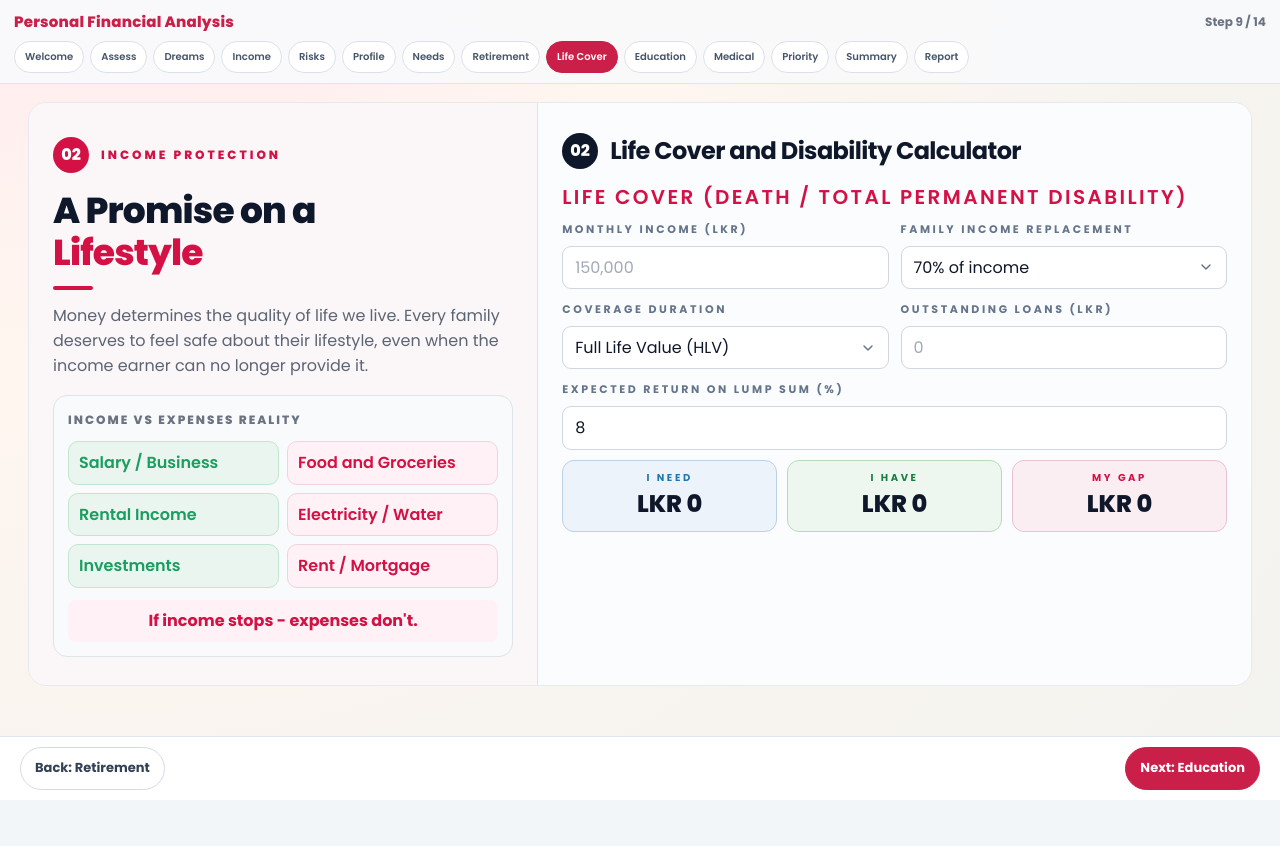
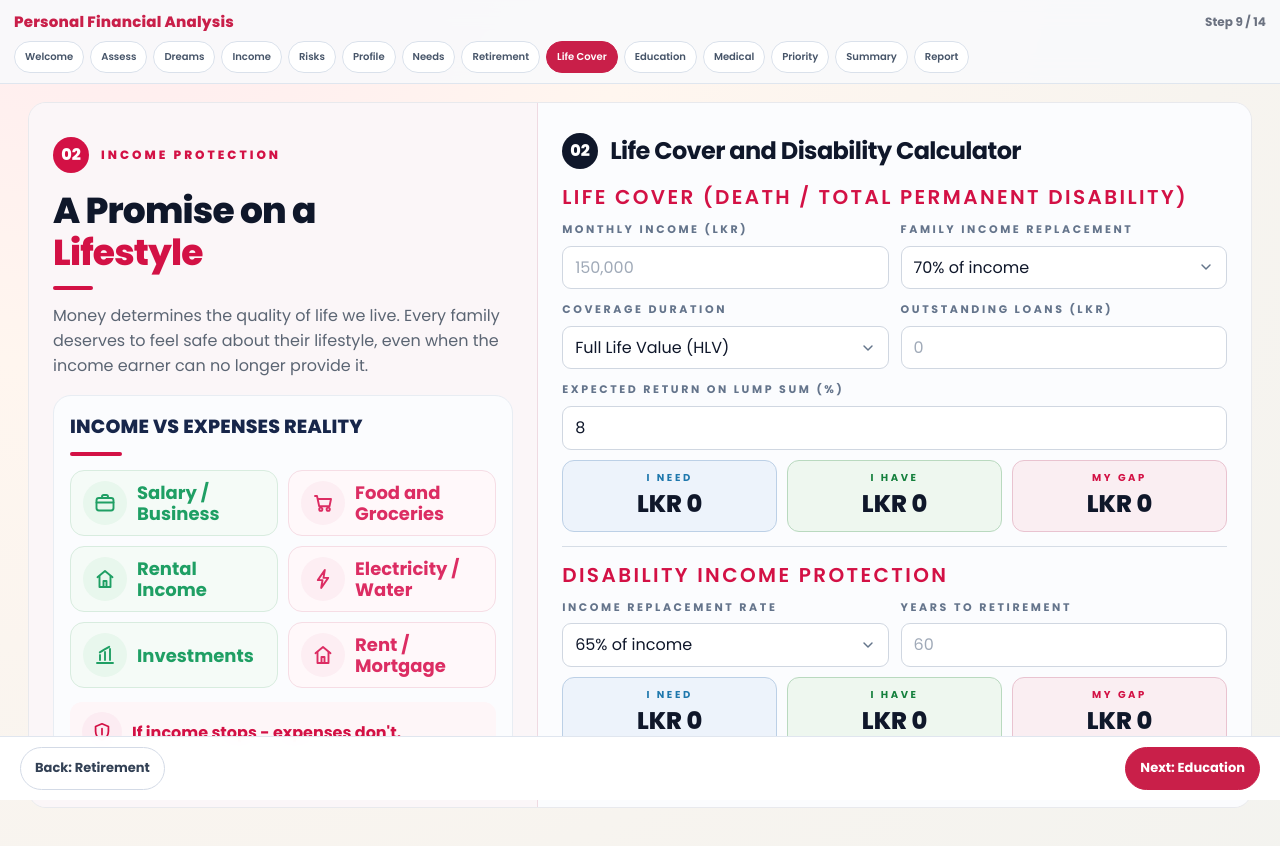
Before and after one commit to anujalamahewa/personal-finance-analysis-app, a Next.js app: page /life-cover in a window 1280 px wide. Shown: the top 846 px of the page. Before the commit the page ends 800 px from the top, so only its background shows below. Built offline with nearby package versions, Linux system fonts and the light colour scheme.

Commit message:
updated styling

```diff
--- a/src/app/(finance)/life-cover/page.module.css
+++ b/src/app/(finance)/life-cover/page.module.css
@@ -73,53 +73,146 @@
 
 .realityCard {
   margin-top: 16px;
-  border: 1px solid #dde4ea;
-  border-radius: 14px;
-  background: #f8fafc;
-  padding: 14px;
+  border: 1px solid #e8edf3;
+  border-radius: 18px;
+  background: #fbfcfe;
+  padding: 16px;
+}
+
+.realityHeader {
+  display: block;
+  align-items: center;
 }
 
 .realityTitle {
-  font-size: 12px;
-  letter-spacing: 2px;
+  font-size: 19px;
+  letter-spacing: 0.2px;
   text-transform: uppercase;
   font-weight: 800;
-  color: #6b7280;
+  color: #17264a;
+}
+
+.realityHeaderUnderline {
+  width: 52px;
+  height: 4px;
+  border-radius: 999px;
+  background: #d31145;
+  margin-top: 10px;
 }
 
 .realityGrid {
-  margin-top: 12px;
+  margin-top: 14px;
   display: grid;
   grid-template-columns: repeat(2, minmax(0, 1fr));
-  gap: 8px;
+  gap: 10px;
 }
 
 .realityItem {
-  border-radius: 10px;
+  border-radius: 14px;
   border: 1px solid;
-  padding: 8px 10px;
-  font-weight: 600;
+  padding: 10px 12px;
+  display: grid;
+  grid-template-columns: auto 1fr;
+  gap: 10px;
+  align-items: center;
+}
+
+.realityItemIconWrap {
+  width: 44px;
+  height: 44px;
+  border-radius: 50%;
+  display: grid;
+  place-items: center;
+}
+
+.realityItemIcon {
+  width: 24px;
+  height: 24px;
+}
+
+.realityItemIcon svg {
+  width: 24px;
+  height: 24px;
+  fill: none;
+  stroke: currentColor;
+  stroke-width: 1.9;
+  stroke-linecap: round;
+  stroke-linejoin: round;
+}
+
+.realityItemTitle {
+  margin: 0;
+  font-size: 18px;
+  line-height: 1.2;
+  font-weight: 700;
 }
 
 .realityIncome {
-  background: #eaf5ef;
-  border-color: #c2e6cf;
-  color: #1b9d5f;
+  background: #f5fbf7;
+  border-color: #d8ecdf;
+}
+
+.realityIncome .realityItemIconWrap {
+  background: #e8f7ed;
+}
+
+.realityIncome .realityItemIcon,
+.realityIncome .realityItemTitle {
+  color: #1f9f64;
 }
 
 .realityExpense {
-  background: #fff1f5;
-  border-color: #f4d2dd;
+  background: #fff8fa;
+  border-color: #f6dde5;
+}
+
+.realityExpense .realityItemIconWrap {
+  background: #fdeef3;
+}
+
+.realityExpense .realityItemIcon,
+.realityExpense .realityItemTitle {
+  color: #dc2d63;
+}
+
+.realityFooter {
+  margin-top: 14px;
+  border-radius: 12px;
+  background: #fef6f8;
+  padding: 10px 12px;
+  display: grid;
+  grid-template-columns: auto 1fr;
+  gap: 10px;
+  align-items: center;
+}
+
+.realityFooterIconWrap {
+  width: 40px;
+  height: 40px;
+  border-radius: 50%;
+  background: #fcecf2;
+  display: grid;
+  place-items: center;
+}
+
+.realityFooterIcon {
+  width: 22px;
+  height: 22px;
   color: #d31145;
 }
 
-.realityFooter {
-  margin-top: 12px;
-  border-radius: 8px;
-  background: #fff1f5;
+.realityFooterIcon svg {
+  width: 22px;
+  height: 22px;
+  fill: none;
+  stroke: currentColor;
+  stroke-width: 1.9;
+  stroke-linecap: round;
+  stroke-linejoin: round;
+}
+
+.realityFooterTitle {
   color: #d31145;
-  text-align: center;
-  padding: 8px 10px;
   font-weight: 700;
 }
 
@@ -321,6 +414,10 @@
     border-bottom: 1px solid #efdae2;
   }
 
+  .realityHeader {
+    align-items: start;
+  }
+
   .formGrid,
   .summaryCards,
   .realityGrid {
@@ -355,4 +452,12 @@
   .summaryValue {
     font-size: 22px;
   }
+
+  .realityTitle {
+    font-size: 16px;
+  }
+
+  .realityItemTitle {
+    font-size: 16px;
+  }
 }
--- a/src/app/(finance)/life-cover/page.tsx
+++ b/src/app/(finance)/life-cover/page.tsx
@@ -35,10 +35,121 @@ const disabilityRatioOptions = [
   { label: '75% of income', value: 0.75 },
 ] as const;
 
+type RealityTone = 'income' | 'expense';
+type RealityIcon = 'briefcase' | 'cart' | 'home' | 'bolt' | 'chart' | 'house';
+
+const realityItems: Array<{
+  title: string;
+  tone: RealityTone;
+  icon: RealityIcon;
+}> = [
+  {
+    title: 'Salary / Business',
+    tone: 'income',
+    icon: 'briefcase',
+  },
+  {
+    title: 'Food and Groceries',
+    tone: 'expense',
+    icon: 'cart',
+  },
+  {
+    title: 'Rental Income',
+    tone: 'income',
+    icon: 'home',
+  },
+  {
+    title: 'Electricity / Water',
+    tone: 'expense',
+    icon: 'bolt',
+  },
+  {
+    title: 'Investments',
+    tone: 'income',
+    icon: 'chart',
+  },
+  {
+    title: 'Rent / Mortgage',
+    tone: 'expense',
+    icon: 'house',
+  },
+];
+
+function RealitySvgIcon({ icon }: { icon: RealityIcon }) {
+  if (icon === 'briefcase') {
+    return (
+      <svg viewBox="0 0 24 24" aria-hidden="true">
+        <path d="M9 7V5.8C9 4.8 9.8 4 10.8 4h2.4C14.2 4 15 4.8 15 5.8V7" />
+        <rect x="3.5" y="7" width="17" height="12.5" rx="2.4" />
+        <path d="M3.5 11.5H20.5" />
+      </svg>
+    );
+  }
+
+  if (icon === 'cart') {
+    return (
+      <svg viewBox="0 0 24 24" aria-hidden="true">
+        <path d="M4 5H6L8.2 15.2H18.5L20 8H7" />
+        <circle cx="9.8" cy="18.2" r="1.6" />
+        <circle cx="17.2" cy="18.2" r="1.6" />
+      </svg>
+    );
+  }
+
+  if (icon === 'home') {
+    return (
+      <svg viewBox="0 0 24 24" aria-hidden="true">
+        <path d="M4.5 10.2L12 4L19.5 10.2" />
+        <path d="M6.5 9.4V20H17.5V9.4" />
+        <path d="M10.5 20V14H13.5V20" />
+      </svg>
+    );
+  }
+
+  if (icon === 'bolt') {
+    return (
+      <svg viewBox="0 0 24 24" aria-hidden="true">
+        <path d="M13.8 3L6.8 13.1H11.5L10.2 21L17.2 10.9H12.5L13.8 3Z" />
+      </svg>
+    );
+  }
+
+  if (icon === 'chart') {
+    return (
+      <svg viewBox="0 0 24 24" aria-hidden="true">
+        <path d="M4 20H20" />
+        <path d="M7 17V12" />
+        <path d="M12 17V9" />
+        <path d="M17 17V6" />
+        <path d="M6.8 9.4L11.6 6.4L16.2 3.8" />
+      </svg>
+    );
+  }
+
+  return (
+    <svg viewBox="0 0 24 24" aria-hidden="true">
+      <path d="M4.5 10.2L12 4L19.5 10.2" />
+      <path d="M6.5 9.4V20H17.5V9.4" />
+      <path d="M10.5 20V14H13.5V20" />
+    </svg>
+  );
+}
+
+function RealityFooterIcon() {
+  return (
+    <svg viewBox="0 0 24 24" aria-hidden="true">
+      <path d="M12 3L19 6V11.2C19 15.4 16.3 19.2 12 21C7.7 19.2 5 15.4 5 11.2V6L12 3Z" />
+      <path d="M12 8.2V14.8" />
+      <path d="M12 17.3V17.4" />
+    </svg>
+  );
+}
+
 export default function LifeCoverPage() {
   const { state, computed, setProfileField, setAssumptionField } = useFinance();
 
   const lifeNeed = computed.needs.find((need) => need.key === 'life');
+  const disabilityNeed = computed.needs.find((need) => need.key === 'disability');
 
   return (
     <FinanceRoutePage
@@ -64,24 +175,43 @@ export default function LifeCoverPage() {
             </p>
 
             <div className={styles.realityCard}>
-              <div className={styles.realityTitle}>Income vs Expenses Reality</div>
-              <div className={styles.realityGrid}>
-                <div className={`${styles.realityItem} ${styles.realityIncome}`}>
-                  Salary / Business
-                </div>
-                <div className={`${styles.realityItem} ${styles.realityExpense}`}>
-                  Food and Groceries
-                </div>
-                <div className={`${styles.realityItem} ${styles.realityIncome}`}>Rental Income</div>
-                <div className={`${styles.realityItem} ${styles.realityExpense}`}>
-                  Electricity / Water
-                </div>
-                <div className={`${styles.realityItem} ${styles.realityIncome}`}>Investments</div>
-                <div className={`${styles.realityItem} ${styles.realityExpense}`}>
-                  Rent / Mortgage
+              <div className={styles.realityHeader}>
+                <div>
+                  <div className={styles.realityTitle}>Income vs Expenses Reality</div>
+                  <div className={styles.realityHeaderUnderline} aria-hidden="true" />
                 </div>
               </div>
-              <div className={styles.realityFooter}>If income stops - expenses don't.</div>
+              <div className={styles.realityGrid}>
+                {realityItems.map((item) => {
+                  const toneClass =
+                    item.tone === 'income' ? styles.realityIncome : styles.realityExpense;
+
+                  return (
+                    <article key={item.title} className={`${styles.realityItem} ${toneClass}`}>
+                      <div className={styles.realityItemIconWrap}>
+                        <div className={styles.realityItemIcon}>
+                          <RealitySvgIcon icon={item.icon} />
+                        </div>
+                      </div>
+                      <div>
+                        <h4 className={styles.realityItemTitle}>{item.title}</h4>
+                      </div>
+                    </article>
+                  );
+                })}
+              </div>
+              <div className={styles.realityFooter}>
+                <div className={styles.realityFooterIconWrap}>
+                  <div className={styles.realityFooterIcon}>
+                    <RealityFooterIcon />
+                  </div>
+                </div>
+                <div>
+                  <div className={styles.realityFooterTitle}>
+                    If income stops - expenses don&apos;t.
+                  </div>
+                </div>
+              </div>
             </div>
           </aside>
 
@@ -177,6 +307,62 @@ export default function LifeCoverPage() {
                 <div className={styles.summaryValue}>{formatCurrency(lifeNeed?.gap ?? 0)}</div>
               </article>
             </div>
+
+            <div className={styles.sectionDivider} />
+
+            <h3 className={styles.sectionTitle}>Disability Income Protection</h3>
+            <div className={styles.formGrid}>
+              <div>
+                <label className={styles.label}>Income Replacement Rate</label>
+                <select
+                  className={styles.select}
+                  value={state.assumptions.disabilityReplacementRatio}
+                  onChange={(event) =>
+                    setAssumptionField('disabilityReplacementRatio', Number(event.target.value))
+                  }
+                >
+                  {disabilityRatioOptions.map((option) => (
+                    <option key={option.value} value={option.value}>
+                      {option.label}
+                    </option>
+                  ))}
+                </select>
+              </div>
+              <div>
+                <label className={styles.label}>Years to Retirement</label>
+                <input
+                  type="text"
+                  inputMode="numeric"
+                  className={styles.input}
+                  placeholder="60"
+                  value={formatNumber(state.profile.retirementAge)}
+                  onChange={(event) =>
+                    setProfileField('retirementAge', toNumber(event.target.value))
+                  }
+                />
+              </div>
+            </div>
+
+            <div className={styles.summaryCards}>
+              <article className={`${styles.summaryCard} ${styles.cardNeed}`}>
+                <div className={styles.summaryLabel}>I Need</div>
+                <div className={styles.summaryValue}>
+                  {formatCurrency(disabilityNeed?.need ?? 0)}
+                </div>
+              </article>
+              <article className={`${styles.summaryCard} ${styles.cardHave}`}>
+                <div className={styles.summaryLabel}>I Have</div>
+                <div className={styles.summaryValue}>
+                  {formatCurrency(disabilityNeed?.have ?? 0)}
+                </div>
+              </article>
+              <article className={`${styles.summaryCard} ${styles.cardGap}`}>
+                <div className={styles.summaryLabel}>My Gap</div>
+                <div className={styles.summaryValue}>
+                  {formatCurrency(disabilityNeed?.gap ?? 0)}
+                </div>
+              </article>
+            </div>
           </div>
         </section>
       }
```
